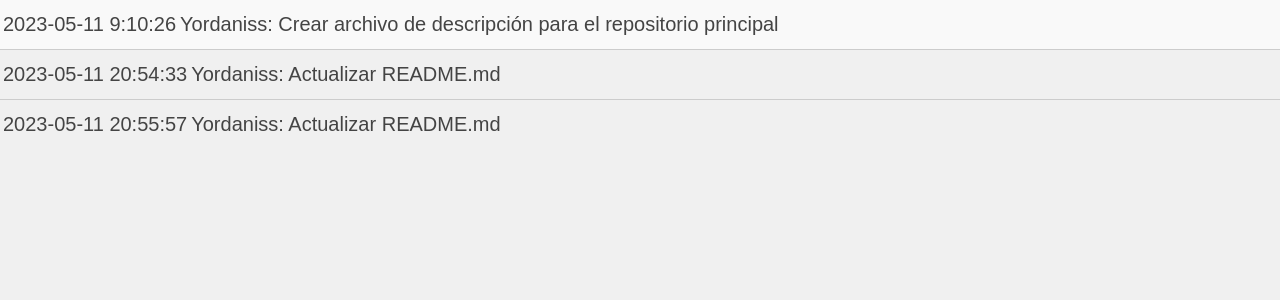
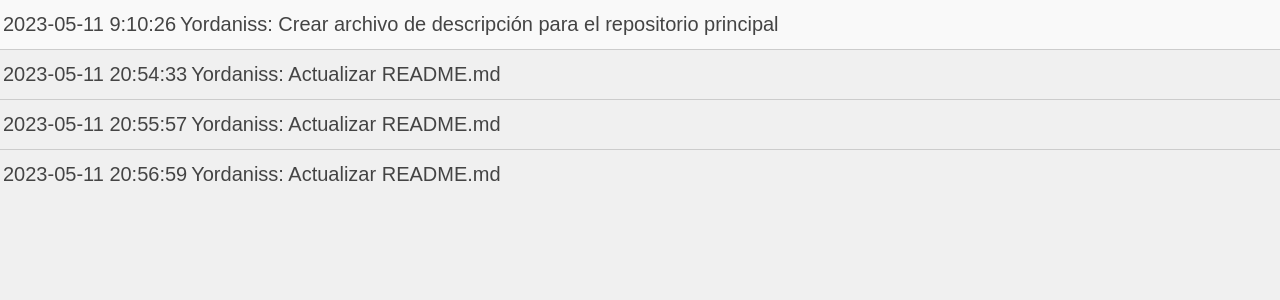
Before and after one commit to Yordaniss/documentation, a Jekyll site: the page built from _posts/2023-05-11-Document20230511.md, in a window 1280 px wide. Shown: the top 300 px of the page. Built offline with Jekyll 4.4.1, drawn with Linux system fonts in a browser that asks for light colours.

Commit message:
Add new content to documentation

```diff
--- a/_posts/2023-05-11-Document20230511.md
+++ b/_posts/2023-05-11-Document20230511.md
@@ -7,3 +7,4 @@ categories: jekyll update
 - 2023-05-11 9:10:26 | Yordaniss: Crear archivo de descripción para el repositorio principal
 - 2023-05-11 20:54:33 | Yordaniss: Actualizar README.md
 - 2023-05-11 20:55:57 | Yordaniss: Actualizar README.md
+- 2023-05-11 20:56:59 | Yordaniss: Actualizar README.md
```
